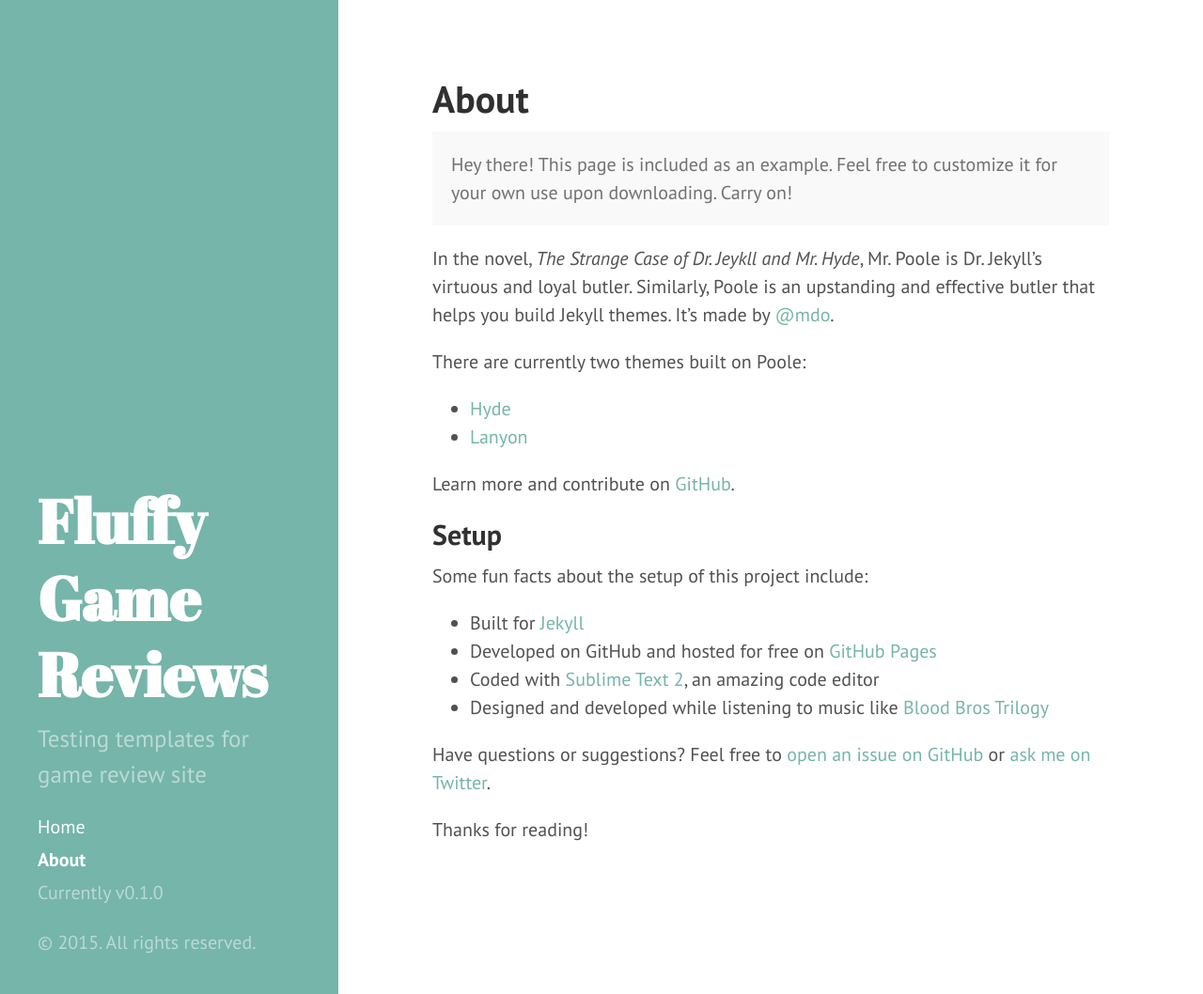
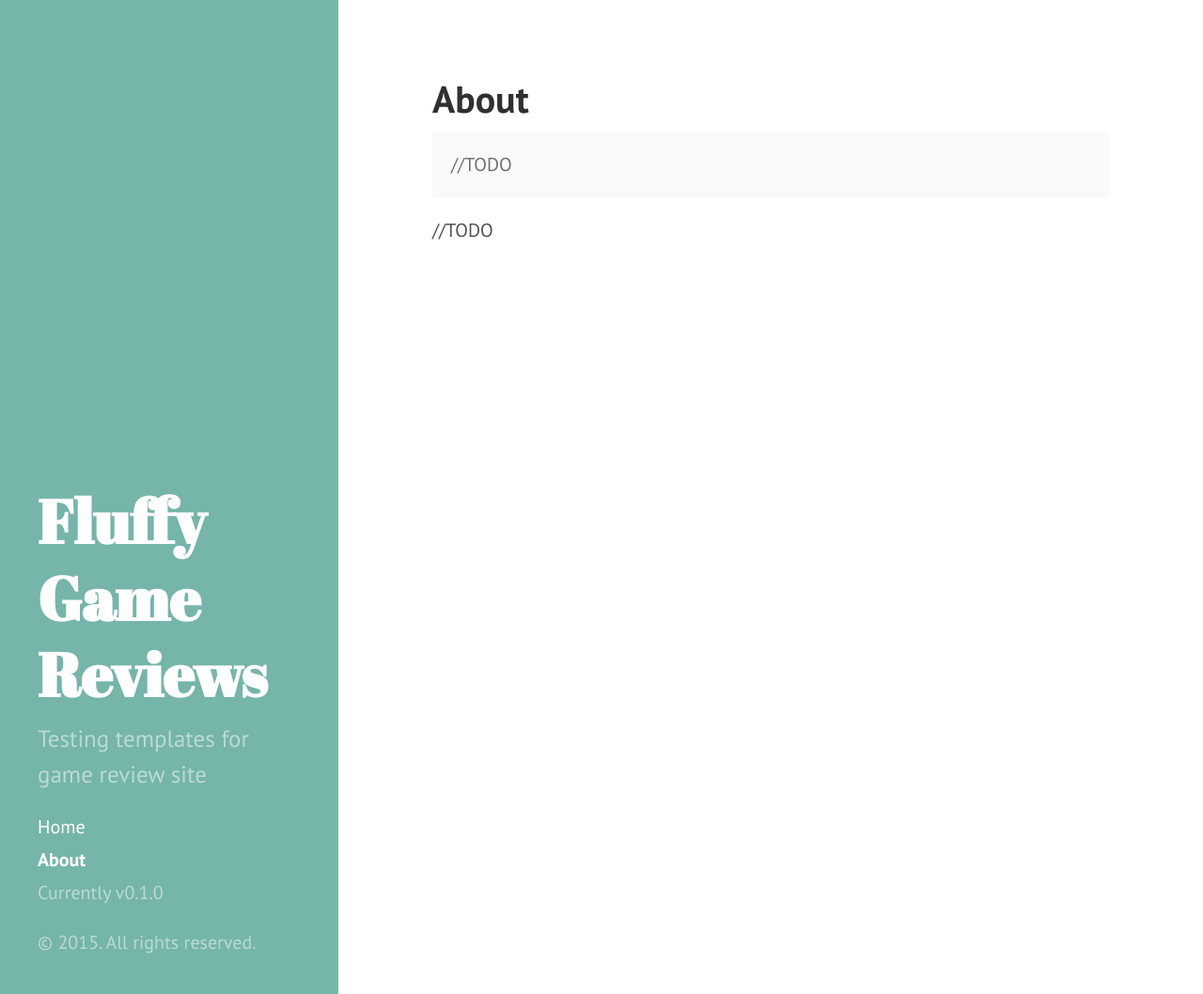
Before and after one commit to LordFluffyPants/LordFluffyPants.github.io, a Jekyll site: the page built from about.md, in a window 1280 px wide and 1058 px high. Shown: the whole window at 94% size. Built offline with Jekyll 4.4.1, drawn with Linux system fonts in a browser that asks for light colours; Markdown is read by kramdown in place of the engine named in the settings.

Commit message:
about and config update

```diff
--- a/_config.yml
+++ b/_config.yml
@@ -9,6 +9,7 @@
 # Setup
 title:            Fluffy Game Reviews
 description:      'Testing templates for game review site'
+tagline: 		  Game reviews done fluffy
 url:              https://github.com/LordFluffyPants
 baseurl:          /
 
--- a/about.md
+++ b/about.md
@@ -4,27 +4,7 @@
 ---
 
 <p class="message">
-  Hey there! This page is included as an example. Feel free to customize it for your own use upon downloading. Carry on!
+//TODO
 </p>
 
-In the novel, *The Strange Case of Dr. Jeykll and Mr. Hyde*, Mr. Poole is Dr. Jekyll's virtuous and loyal butler. Similarly, Poole is an upstanding and effective butler that helps you build Jekyll themes. It's made by [@mdo](https://twitter.com/mdo).
-
-There are currently two themes built on Poole:
-
-* [Hyde](http://hyde.getpoole.com)
-* [Lanyon](http://lanyon.getpoole.com)
-
-Learn more and contribute on [GitHub](https://github.com/poole).
-
-## Setup
-
-Some fun facts about the setup of this project include:
-
-* Built for [Jekyll](http://jekyllrb.com)
-* Developed on GitHub and hosted for free on [GitHub Pages](https://pages.github.com)
-* Coded with [Sublime Text 2](http://sublimetext.com), an amazing code editor
-* Designed and developed while listening to music like [Blood Bros Trilogy](https://soundcloud.com/maddecent/sets/blood-bros-series)
-
-Have questions or suggestions? Feel free to [open an issue on GitHub](https://github.com/poole/issues/new) or [ask me on Twitter](https://twitter.com/mdo).
-
-Thanks for reading!
+//TODO
```
